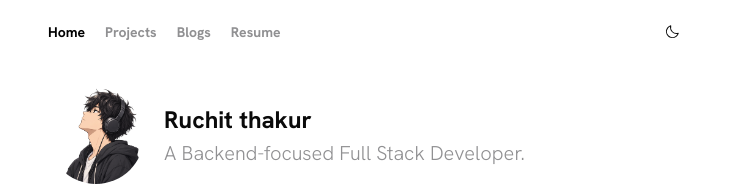
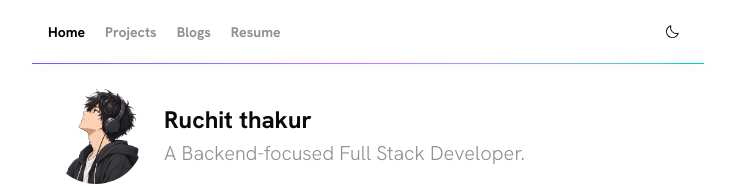
Before and after one commit to Ruchit-kumar44/My-Portfolio, a Next.js app: page / in a window 1280 px wide. Shown: the top 186 px of the page, without its empty margins (272-1007 px from the left). Built offline with nearby package versions, Linux system fonts and the light colour scheme; no server answers.

Commit message:
add motion animation progressbar

```diff
--- a/package.json
+++ b/package.json
@@ -14,6 +14,7 @@
     "cn": "^0.3.0",
     "gray-matter": "^4.0.3",
     "lucide-react": "^1.46.0",
+    "motion": "^14.0.0",
     "next": "16.3.5",
     "next-mdx-remote": "^6.0.0",
     "next-themes": "^0.4.6",
--- a/src/app/globals.css
+++ b/src/app/globals.css
@@ -16,8 +16,8 @@
 @keyframes fade-in-blur {
   from {
     opacity: 0;
-    filter: blur(8px);
-    transform: translateY(8px);
+    filter: blur(5px);
+    transform: translateY(5px);
   }
   to {
     opacity: 1;
@@ -117,7 +117,7 @@ html.dark {
 }
 
 @theme inline{
-  --animate-fade-in-blur: fade-in-blur 0.6s ease-out backwards;
+  --animate-fade-in-blur: fade-in-blur 0.4s ease-out backwards;
   --color-background: var(--background);
   --color-foreground: var(--foreground);
   --text-small:  14px;
--- a/src/components/common/Navbar.tsx
+++ b/src/components/common/Navbar.tsx
@@ -6,9 +6,11 @@ import Container from "./Container"
 import ThemeSwitch from "./ThemeSwitch"
 import { usePathname } from "next/navigation"
 import {cn} from '@/lib/utils'
+import { motion, useScroll } from "motion/react"
 
 export default function Navbar(){
    const pathName = usePathname()
+   const {scrollYProgress} = useScroll()
     return(
 
       <Container className="sticky top-0 z-20  py-4 backdrop-blur-sm">
@@ -25,6 +27,12 @@ export default function Navbar(){
               <ThemeSwitch></ThemeSwitch>
             </div>
          </div>
+         <motion.div
+         className="absolute bottom-0 left-0 w-full h-px
+         bg-linear-to-r from-indigo-500 via-purple-400 to-teal-400
+         shadow-[0_1px_10px_rgba(99,102,241,0.2)]
+         dark:shadow-[0_1px_10px_rgba(139,92,246,0.3)]"
+         style={{scaleX: scrollYProgress, originX: 0}} />
       </Container>
 
     )
```
Also changed, not shown: 1 other file (tests, documents, lock files or other folders).
